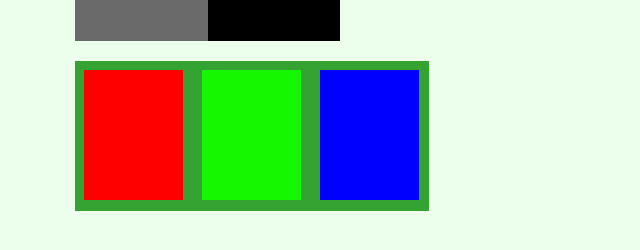
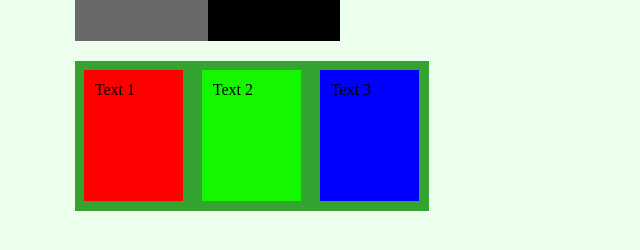
Before and after one commit to Romashka13579/Project_6, a plain HTML site: page index.html in a window 1280 px wide. Shown: the part 410-660 px from the top of the page, without its empty margins (186-826 px from the left). Drawn offline with Linux system fonts and the light colour scheme.

Commit message:
Project6

```diff
--- a/css/style.css
+++ b/css/style.css
@@ -82,23 +82,26 @@
     background-color: rgb(53, 163, 49);
 }
 .blue2{
-    width: 28%;
-    height: 130px;
+    width: 22%;
+    height: 110px;
     background-color: blue;
     float: left;
     margin: 2.6666%;
+    padding: 3%;
 }
 .red2{
-    width: 28%;
-    height: 130px;
+    width: 22%;
+    height: 110px;
     background-color: rgb(255, 0, 0);
     float: left;
     margin: 2.6666%;
+    padding: 3%;
 }
 .green2{
-    width: 28%;
-    height: 130px;
+    width: 22%;
+    height: 110px;
     background-color: rgb(21, 247, 0);
     float: left;
     margin: 2.6666%;
+    padding: 3%;
 }
--- a/index.html
+++ b/index.html
@@ -27,9 +27,9 @@
         </div>
     </div>
     <div class="block5">
-        <div class="red2"></div>
-        <div class="green2"></div>
-        <div class="blue2"></div>
+        <div class="red2">Text 1</div>
+        <div class="green2">Text 2</div>
+        <div class="blue2">Text 3</div>
     </div>
 </body>
 </html>
```
